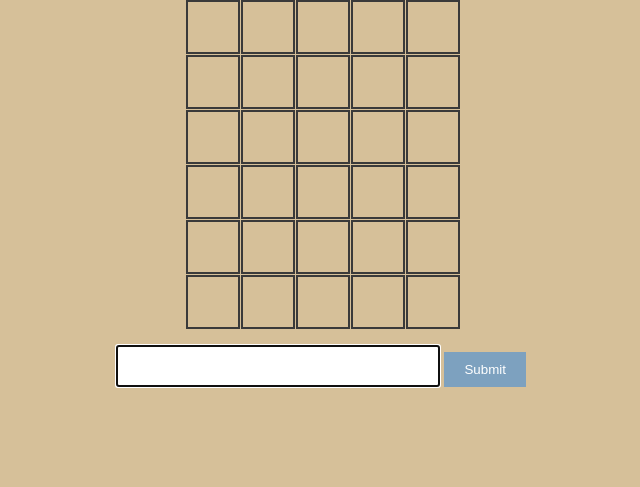
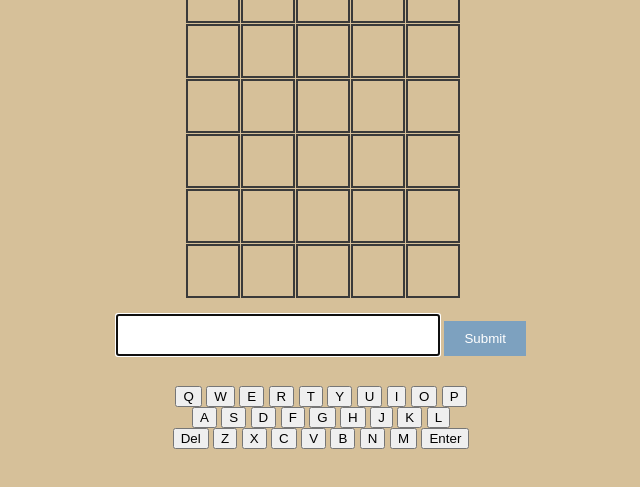
Before and after one commit to MaireadKelly/Project2, a plain HTML site: page index.html in a window 1280 px wide. Shown: the part 239-726 px from the top of the page, without its empty margins (319-959 px from the left). Drawn offline with Linux system fonts and the light colour scheme.

Commit message:
Add on-screen keyboard structure to html

```diff
--- a/index.html
+++ b/index.html
@@ -13,6 +13,44 @@
         <input type="text" id="guess-input" maxlength="5" autofocus>
         <button id="submit-button">Submit</button>
         <p id="message"></p>
+
+        <div id="keyboard">
+            <div class="first-row">
+                <button class="keyboard-button">Q</button>
+                <button class="keyboard-button">W</button>
+                <button class="keyboard-button">E</button>
+                <button class="keyboard-button">R</button>
+                <button class="keyboard-button">T</button>
+                <button class="keyboard-button">Y</button>
+                <button class="keyboard-button">U</button>
+                <button class="keyboard-button">I</button>
+                <button class="keyboard-button">O</button>
+                <button class="keyboard-button">P</button>
+            </div>
+            <div class="second-row">
+                <button class="keyboard-button">A</button>
+                <button class="keyboard-button">S</button>
+                <button class="keyboard-button">D</button>
+                <button class="keyboard-button">F</button>
+                <button class="keyboard-button">G</button>
+                <button class="keyboard-button">H</button>
+                <button class="keyboard-button">J</button>
+                <button class="keyboard-button">K</button>
+                <button class="keyboard-button">L</button>
+            </div>
+            <div class="third-row">
+                <button class="keyboard-button">Del</button>
+                <button class="keyboard-button">Z</button>
+                <button class="keyboard-button">X</button>
+                <button class="keyboard-button">C</button>
+                <button class="keyboard-button">V</button>
+                <button class="keyboard-button">B</button>
+                <button class="keyboard-button">N</button>
+                <button class="keyboard-button">M</button>
+                <button class="keyboard-button">Enter</button>
+            </div>
+        </div>
+
     </div>
     <script src="assets/js/script.js"></script>
 
```
